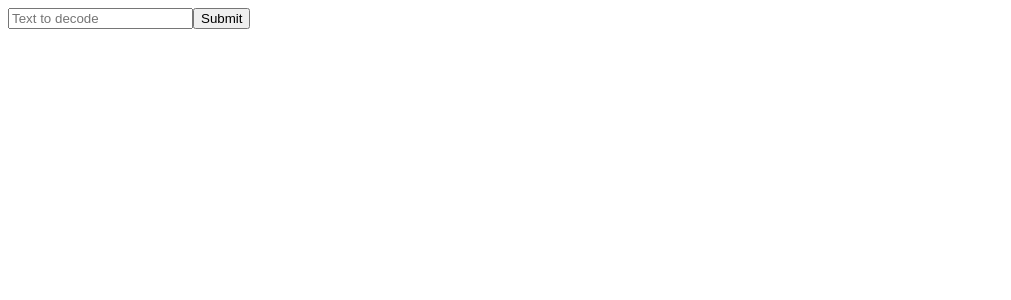
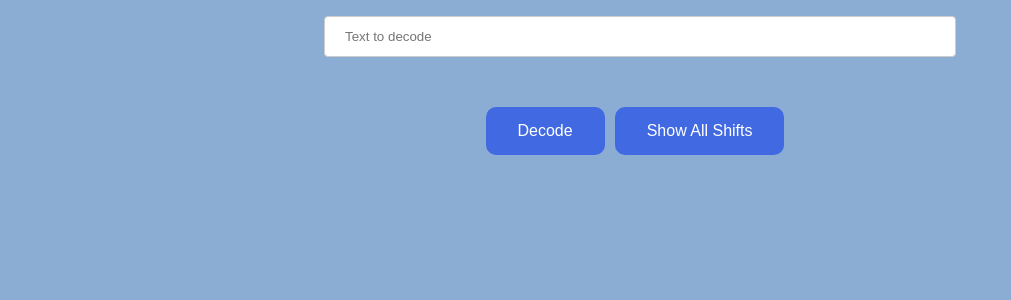
Before and after one commit to kalindukehel/dCipher, a React (Create React App) app: page / in a window 1280 px wide. Shown: the top 300 px of the page, without its empty margins (0-1011 px from the left). Built offline with nearby package versions, Linux system fonts and the light colour scheme.

Commit message:
Add decode button, show all shifts button, and major functionality changes

```diff
--- a/src/App.css
+++ b/src/App.css
@@ -1,10 +1,22 @@
 .App {
   text-align: center;
+}
+body{
+  background-color:rgb(140, 173, 211);
+}
+
+html{
+  overflow-y: scroll;
 }
 
 .App-logo {
   height: 40vmin;
   pointer-events: none;
+}
+.attemptcontainer{
+  display:flex;
+  flex-wrap: wrap;
+  justify-content: center;
 }
 
 @media (prefers-reduced-motion: no-preference) {
@@ -28,6 +40,7 @@
   color: #61dafb;
 }
 
+
 @keyframes App-logo-spin {
   from {
     transform: rotate(0deg);
--- a/src/App.js
+++ b/src/App.js
@@ -1,12 +1,69 @@
 import React from "react"
 import Decode from "./Decode"
+import Attempt from "./Attempt"
+import "./App.css"
+import {encodeString} from "./functions"
 
-function App(){
-  return(
-    <div>
-      <Decode />
-    </div>
-  )
+class App extends React.Component {
+  constructor(){
+    super()
+    this.state ={
+      attempts:[],
+      show:false,
+      decodeText: "",
+      correctShift: 0
+    }
+    this.showAll = this.showAll.bind(this)
+    this.updateDecodeText = this.updateDecodeText.bind(this)
+    this.updateCorrectShift = this.updateCorrectShift.bind(this)
+    this.setShow = this.setShow.bind(this)
+  }
+  updateDecodeText(str){ //to update the correct decoded text
+    this.setState({
+      decodeText:str
+    })
+  }
+
+  updateCorrectShift(x){ //to update the shift used to decode the text
+    this.setState({
+      correctShift:x
+    })
+  }
+
+
+  setShow(bool){ //toggles between showing default vs showing all
+    if(bool !== this.state.show){
+      this.showAll()
+    }
+  }
+
+  showAll(){ //toggle show and hide all
+    let x = []
+    let j
+    if(!this.state.show){
+      for(j=0;j<26;j++){
+        x.push(<Attempt style={{height:"auto"}} color={j===this.state.correctShift?"rgb(12, 180, 76)":null} value = {j} key={j} decoded={encodeString(this.state.decodeText,j)} />)
+      }
+      this.setState({
+        attempts:<div className="attemptcontainer">{x}</div>,
+        show: true
+      })
+    }else{
+      this.setState({
+        attempts:[],
+        show: false
+      })
+    }
+
+  }
+  render() {
+    return (
+      <div>
+        <Decode show={!this.state.show} showAll={this.showAll} updateDecodeText={this.updateDecodeText} updateCorrectShift={this.updateCorrectShift} setShow={this.setShow} />
+        {this.state.attempts}
+      </div>
+    )
+  }
 }
 
 
--- /dev/null
+++ b/src/Attempt.css
@@ -0,0 +1,17 @@
+.attempt{
+    border-style: 1px solid;
+    text-align: center;
+    width: 15vw;
+    height:auto;
+    padding-left:10px;
+    padding-right: 10px;
+    border-radius: 10px;
+    background-color:rgb(223, 70, 70);
+    margin:10px;
+}
+
+@media (max-width:850px){
+    .attempt{
+        width:76vw;
+    }
+}
--- /dev/null
+++ b/src/Attempt.js
@@ -0,0 +1,14 @@
+import React from "react"
+import "./Attempt.css"
+class Attempt extends React.Component{
+    render(){
+        return(
+            <div style ={{backgroundColor:this.props.color}} className="attempt">
+                <h4>Decode shift: {this.props.value}</h4>
+                <p>{this.props.decoded}</p>
+            </div>
+        )
+    }
+}
+
+export default Attempt
--- /dev/null
+++ b/src/Decode.css
@@ -0,0 +1,35 @@
+.inputText{
+    width: 50%;
+    padding: 12px 20px;
+    margin: 8px 0;
+    display: inline-block;
+    border: 1px solid #ccc;
+    border-radius: 4px;
+    box-sizing: border-box;
+}
+
+.button{
+    border-style: none;
+    margin-right: 10px;
+    padding: 15px 32px;
+    background-color: royalblue;
+    color: white;
+    border-radius: 10px;
+    font-size: 16px;
+    cursor: pointer;
+}
+
+.decodecontainer{
+    width:50%;
+    text-align: center;
+    margin:auto;
+}
+
+@media (max-width:650px){
+    .decodecontainer{
+        width:75%;
+    }
+    .button{
+        margin-bottom: 10px;
+    }
+}
--- a/src/Decode.js
+++ b/src/Decode.js
@@ -1,11 +1,16 @@
 import React from "react"
-
+import {encodeString, toDecode, encodeShift} from "./functions"
+import Attempt from "./Attempt"
+import "./Decode.css"
 class Decode extends React.Component{
     constructor(){
         super()
         this.state={
             decodeText: "",
-            decoded: ""
+            decoded: "",
+            show: true, //to show default element
+            shift:0,
+            defaultAttempt:null
         }
         this.onHandle = this.onHandle.bind(this)
         this.buttonClick = this.buttonClick.bind(this)
@@ -13,143 +18,37 @@ class Decode extends React.Component{
 
     onHandle(event){ //takes in events from text input and changes state
         this.setState({
-            decodeText: event.target.value
+            decodeText: event.target.value,
+            show:false
         })
+        this.props.updateDecodeText(event.target.value)
+        this.props.setShow(false)
     }
 
-    offset(a){
-        let b = a
-        if(b>= 65 && b<=90){
-            return (b-65);
-        }else if(b>=97 && b<=122){
-            return (b-97);
-        }
-        return(0);
-    }
-
-    letterCount(str) {
-        let i
-        let count = 0
-        for (i = 0; i < str.length; i++) {
-            let c = str.charCodeAt(i)
-            if ((c >= 97 && c <= 122) || (c >= 65 && c <= 90)){
-                count++;
-            }
-        }
-        return (count);
-    }
-
-    chiSquare(str,shift,textFreq){ //uses Chi Square formula to determine distribution from given text
-        let b
-        let total = 0
-        let n = this.letterCount(str)
-        const EF = [0.08167,0.01492,0.02782,0.04253,0.12702,0.02228,0.02015,0.06094,0.06966,0.00153,0.00772,0.04025,0.02406,0.06749,0.07707,0.01929,0.00095,0.05987,0.06324,0.09056,0.02758,0.00978,0.02360,0.00150,0.01974,0.00074]
-        for(b=0;b<26;b++){
-            let c = b+65
-            total+= (((n*EF[this.offset(c)] - textFreq[this.offset(this.encode(c,shift))])*(this.letterCount(str) * EF[this.offset(c)] - textFreq[this.offset(this.encode(c,shift))]) )/(n*n*EF[this.offset(c)]))
-        }
-        return(total)
-    }
-
-    frequencyTable(str){
-        let frequency = new Array(26).fill(0)
-        let i
-        for(i=0;i<str.length;i++){
-            let c = str.charCodeAt(i)
-            if(c >=97 && c <=122){
-                frequency[c - 97]++;
-              }else if(c >=65 && c<=90){
-                frequency[c - 65]++;
-              }
-        }
-        return(frequency)
-    }
-
-    encodeShift(str){
-        let i
-        let lowest = 10
-        let low
-        for(i=0;i<26;i++){
-            let fTable = this.frequencyTable(str)
-            let temp = this.chiSquare(str,i,fTable)
-            if(temp<= lowest){
-                lowest=temp
-                low = i
-            }
-        }
-        if(lowest>=3){low=0}
-        return(low)
-    }
-    encode(c,shift){
-        let j;
-        if((c>=65 && c<=90) || (c>=97 && c<=122) ){
-          if(shift>0){
-            for(j=0; j<shift;j++){
-              if(c === 90){
-                c = 65;
-              }else if(c === 122){
-                c = 97;
-              }else{
-                c++;
-              }
-            }
-          }
-        }
-        return(c);
-    }
-
-    encodeString(str,shift){ //takes in a string and encodes it with given shift
-        let i=0
-        let j = 0
-        let temp =""
-        for(i=0;i<str.length;i++){
-            let c = str.charCodeAt(i)
-            if((c>=65 && c<=90) || (c>=97 && c<=122)){
-                if(shift>0){
-                    for(j=0;j<shift;j++){
-                        if(c===90){
-                            c=65
-                        }else if(c===122){
-                            c = 97
-                        }else{
-                            c++
-                        }
-                    }
-                }
-            }
-            temp += String.fromCharCode(c)
-        }
-        return(temp)
-    }
-
-    toDecode(shift){ //returns the oposite shift to decode a given shift
-        return(26-shift)
-    }
-
-
-    decode(str,decodeshift){ //returns decoded string
-        let i = 0
-        let temp = ""
-        for(i=0;i<str.length;i++){
-            temp += this.encode(str[i],decodeshift)
-        }
-        return(temp)
-    }
-
-    buttonClick(){
-        let decodeShift  = this.encodeShift(this.state.decodeText)
+    buttonClick(){ //when decode button is clicked show default attempt, hide shift attempts
+        let decodeShift  = encodeShift(this.state.decodeText)
         this.setState(()=>{
-            let temp = this.encodeString(this.state.decodeText,this.toDecode(decodeShift))
-            return({decoded:temp})
+            let shiftToDecode = toDecode(decodeShift)
+            let temp = encodeString(this.state.decodeText,shiftToDecode)
+            return({
+                show:true,
+                decoded:temp,
+                defaultAttempt: <Attempt color={"rgb(12, 180, 76)"} value= {shiftToDecode} decoded={temp} />
+            })
         })
+        this.props.updateCorrectShift(toDecode(decodeShift))
+        this.props.setShow(false)
     }
 
     render(){
         return(
-            <div>
-                <input type ="text" placeholder="Text to decode" onChange={this.onHandle} />
-                <button onClick={this.buttonClick}>Submit</button>
-                <h1>{this.state.decoded}</h1>
+            <div className="decodecontainer">
+                <input className={"inputText"} style={{width:"100%",marginBottom:"50px"}} type ="text" placeholder="Text to decode" onChange={this.onHandle} />
+                <button className="button" onClick={this.buttonClick}>Decode</button>
+                <button className="button" style={{backgroundColor:this.props.show?"":"rgb(223, 70, 70)"}} onClick={this.props.showAll}>{(this.props.show)?"Show All Shifts":"Hide All Shifts"}</button>
+                <div style={{display:"flex", justifyContent:"center",paddingTop:"50px"}}>
+                    {(this.props.show&&this.state.show)?this.state.defaultAttempt:null}
+                </div>
             </div>
         )
     }
--- /dev/null
+++ b/src/functions.js
@@ -0,0 +1,120 @@
+function offset(a){ //determines how many characters away from 'A' or 'a'
+    let b = a
+    if(b>= 65 && b<=90){
+        return (b-65);
+    }else if(b>=97 && b<=122){
+        return (b-97);
+    }
+    return(0);
+}
+
+function letterCount(str) {
+    let i
+    let count = 0
+    for (i = 0; i < str.length; i++) {
+        let c = str.charCodeAt(i)
+        if ((c >= 97 && c <= 122) || (c >= 65 && c <= 90)){
+            count++;
+        }
+    }
+    return (count);
+}
+
+function chiSquare(str,shift,textFreq){ //uses Chi Square formula to determine distribution from given text
+    let b
+    let total = 0
+    let n = letterCount(str)
+    const EF = [0.08167,0.01492,0.02782,0.04253,0.12702,0.02228,0.02015,0.06094,0.06966,0.00153,0.00772,0.04025,0.02406,0.06749,0.07707,0.01929,0.00095,0.05987,0.06324,0.09056,0.02758,0.00978,0.02360,0.00150,0.01974,0.00074]
+    for(b=0;b<26;b++){
+        let c = b+65
+        total+= (((n*EF[offset(c)] - textFreq[offset(encode(c,shift))])*(letterCount(str) * EF[offset(c)] - textFreq[offset(encode(c,shift))]) )/(n*n*EF[offset(c)]))
+    }
+    return(total)
+}
+
+function frequencyTable(str){
+    let frequency = new Array(26).fill(0)
+    let i
+    for(i=0;i<str.length;i++){
+        let c = str.charCodeAt(i)
+        if(c >=97 && c <=122){
+            frequency[c - 97]++;
+          }else if(c >=65 && c<=90){
+            frequency[c - 65]++;
+          }
+    }
+    return(frequency)
+}
+
+function encodeShift(str){ //determines the shift used to encode the string
+    let i
+    let lowest = 10
+    let low
+    for(i=0;i<26;i++){
+        let fTable = frequencyTable(str)
+        let temp = chiSquare(str,i,fTable)
+        if(temp<= lowest){
+            lowest=temp
+            low = i
+        }
+    }
+    if(lowest>=3){low=0}
+    return(low)
+}
+function encode(c,shift){ //encodes a character with a given shift
+    let j;
+    if((c>=65 && c<=90) || (c>=97 && c<=122) ){
+      if(shift>0){
+        for(j=0; j<shift;j++){
+          if(c === 90){
+            c = 65;
+          }else if(c === 122){
+            c = 97;
+          }else{
+            c++;
+          }
+        }
+      }
+    }
+    return(c);
+}
+
+function encodeString(str,shift){ //takes in a string and encodes it with given shift
+    let i=0
+    let j = 0
+    let temp =""
+    for(i=0;i<str.length;i++){
+        let c = str.charCodeAt(i)
+        if((c>=65 && c<=90) || (c>=97 && c<=122)){
+            if(shift>0){
+                for(j=0;j<shift;j++){
+                    if(c===90){
+                        c=65
+                    }else if(c===122){
+                        c = 97
+                    }else{
+                        c++
+                    }
+                }
+            }
+        }
+        temp += String.fromCharCode(c)
+    }
+    return(temp)
+}
+
+function toDecode(shift){ //returns the oposite shift to decode a given shift
+    return(shift===0?0:26-shift)
+}
+
+
+function decode(str,decodeshift){ //returns decoded string
+    let i = 0
+    let temp = ""
+    for(i=0;i<str.length;i++){
+        temp += encode(str[i],decodeshift)
+    }
+    return(temp)
+}
+
+export {chiSquare, decode, encode, encodeShift, encodeString, frequencyTable,letterCount,offset,toDecode}
```
